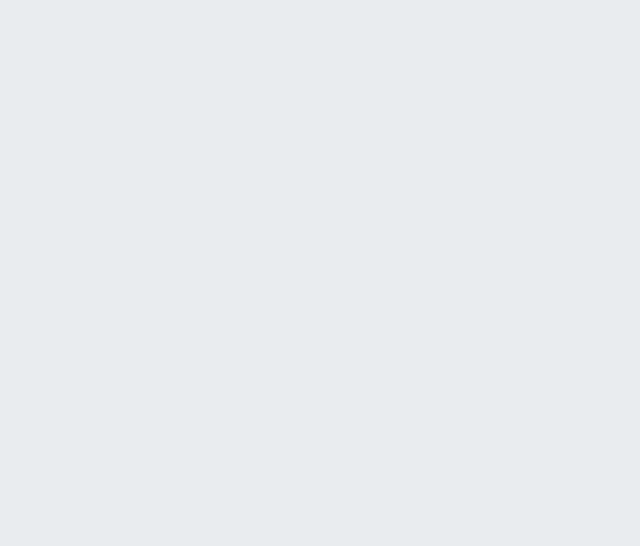
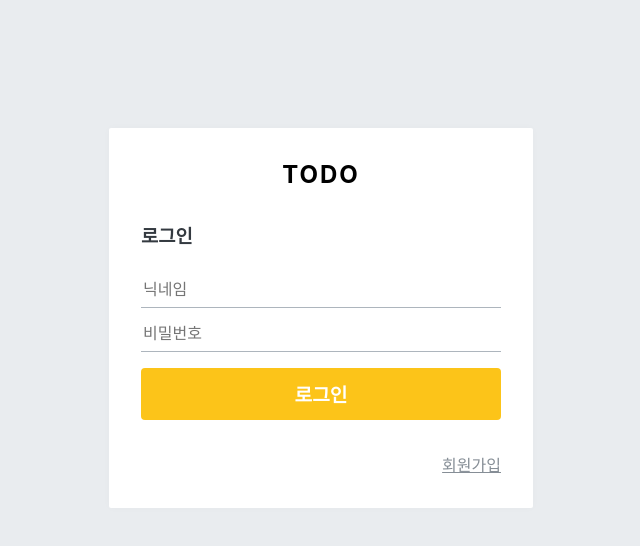
Before and after one commit to yminj1029/todo-app-project, a React (Create React App) app in the folder front/gui/: page / in a window 1280 px wide. Shown: the top 546 px of the page, without its empty margins (319-959 px from the left). Built offline with nearby package versions, Linux system fonts and the light colour scheme.

Commit message:
auth initializeForm수정, 라우터 수정

```diff
--- a/front/gui/src/App.js
+++ b/front/gui/src/App.js
@@ -6,9 +6,9 @@ import { Route } from 'react-router-dom';
 function App() {
   return (
     <div className="App">
-      <Route component={JoinPage} path="/join"></Route>
-      <Route component={LoginPage} path="/login"></Route>
-      <Route component={TodoPage} path="/todo"></Route>
+      <Route component={JoinPage} exact path="/join"></Route>
+      <Route component={LoginPage} exact path="/"></Route>
+      <Route component={TodoPage} exact path="/todo"></Route>
     </div>
   );
 }
--- a/front/gui/src/components/auth/AuthForm.js
+++ b/front/gui/src/components/auth/AuthForm.js
@@ -66,7 +66,7 @@ const AuthForm = ({ type, form, onChange, onSubmit, error }) => {
         {type === 'login' ? (
           <Link to="/join">회원가입</Link>
         ) : (
-          <Link to="/login">로그인</Link>
+          <Link to="/">로그인</Link>
         )}
       </div>
     </div>
--- a/front/gui/src/components/auth/AuthTemplate.js
+++ b/front/gui/src/components/auth/AuthTemplate.js
@@ -7,7 +7,7 @@ const AuthTemplate = ({ children }) => {
     <div className="TodoTemplate">
       <div className="white-box" style={{ margin: '8rem' }}>
         <div className="logo-area">
-          <Link to="/todo">TODO</Link>
+          <Link to="/">TODO</Link>
         </div>
         {children}
       </div>
--- a/front/gui/src/components/todo/TodoTemplate.js
+++ b/front/gui/src/components/todo/TodoTemplate.js
@@ -11,7 +11,8 @@ const TodoTemplate = ({ children }) => {
     const username = localStorage.getItem('user');
     dispatch(logout({ username }));
     localStorage.clear();
-    window.location.replace('http://localhost:3000/login');
+    //window.location.replace 뒤로가기 불가능
+    window.location.replace('/');
   };
 
   return (
--- a/front/gui/src/containers/auth/JoinForm.js
+++ b/front/gui/src/containers/auth/JoinForm.js
@@ -73,8 +73,8 @@ const JoinForm = ({ history }) => {
       console.log(auth);
       setError('');
       alert(auth.message);
-      history.push('/login'); //회원가입 성공 후 redux비우기
-      // dispatch(initializeForm('register'));
+      dispatch(initializeForm('register'));
+      return history.push('/'); //회원가입 성공 후 redux비우기
     }
   }, [auth, authError, dispatch, history]);
 
--- a/front/gui/src/modules/auth.js
+++ b/front/gui/src/modules/auth.js
@@ -83,6 +83,7 @@ const auth = handleActions(
     [INITIALIZE_FORM]: (state, { payload: form }) => ({
       ...state,
       [form]: initialState[form],
+      auth: null,
     }),
     //회원가입 성공
     [REGISTER_SUCCESS]: (state, { payload: auth }) => ({
```
